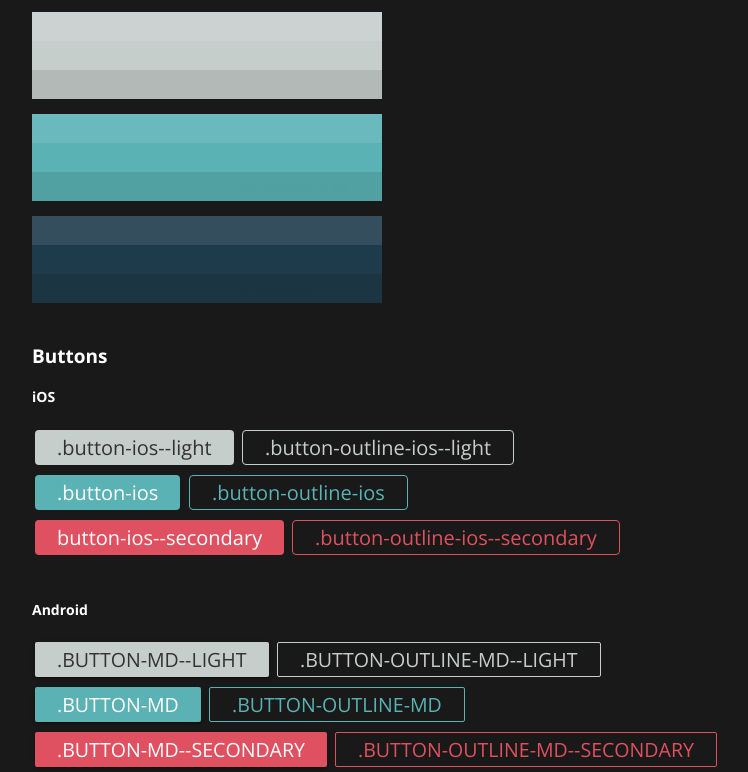
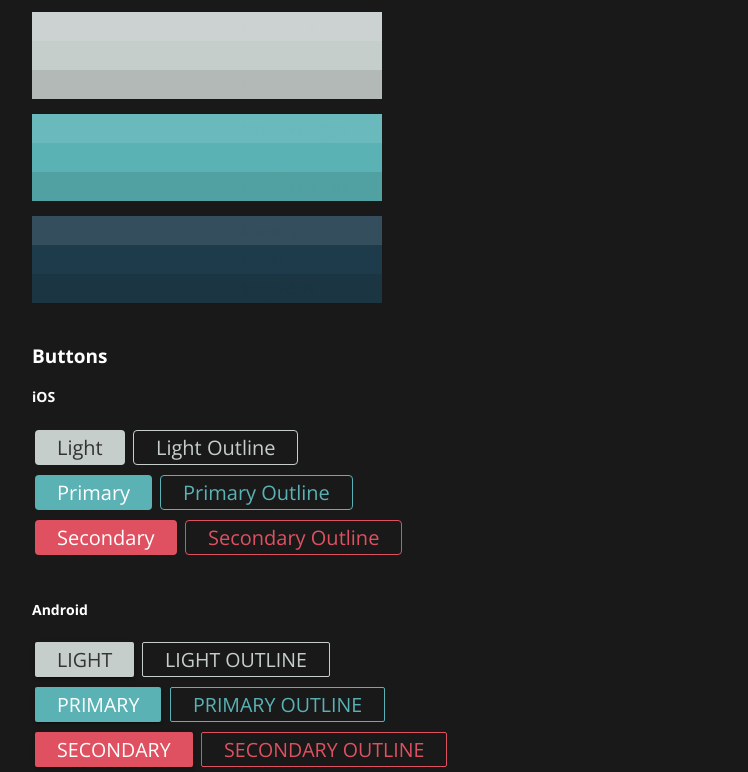
Before and after one commit to stevenhalase/comeeda-api, a website: page styleguide/styleguide.html in a window 1280 px wide. Shown: the part 1077-1849 px from the top of the page, without its empty margins (258-1006 px from the left). Drawn offline with nearby package versions, Linux system fonts and the light colour scheme.

Commit message:
Minor style adjustment

```diff
--- a/styleguide/styleguide.html
+++ b/styleguide/styleguide.html
@@ -138,16 +138,16 @@
                 <h4>iOS</h4>
                 <div class="button-example-container">
                     <div>
-                        <button class="button button-ios button-ios--light">.button-ios--light</button>
-                        <button class="button button-ios button-outline-ios button-outline-ios--light">.button-outline-ios--light</button>
+                        <button class="button button-ios button-ios--light">Light</button>
+                        <button class="button button-ios button-outline-ios button-outline-ios--light">Light Outline</button>
                     </div>
                     <div>
-                        <button class="button button-ios">.button-ios</button>
-                        <button class="button button-ios button-outline-ios">.button-outline-ios</button>
+                        <button class="button button-ios">Primary</button>
+                        <button class="button button-ios button-outline-ios">Primary Outline</button>
                     </div>
                     <div>
-                        <button class="button button-ios button-ios--secondary">button-ios--secondary</button>
-                        <button class="button button-ios button-outline-ios button-outline-ios--secondary">.button-outline-ios--secondary</button>
+                        <button class="button button-ios button-ios--secondary">Secondary</button>
+                        <button class="button button-ios button-outline-ios button-outline-ios--secondary">Secondary Outline</button>
                     </div>
                 </div>
             </div>
@@ -156,16 +156,16 @@
                 <h4>Android</h4>
                 <div class="button-example-container">
                     <div>
-                        <button class="button button-md button-md--light">.button-md--light</button>
-                        <button class="button button-md button-outline-md button-outline-md--light">.button-outline-md--light</button>
+                        <button class="button button-md button-md--light">Light</button>
+                        <button class="button button-md button-outline-md button-outline-md--light">Light Outline</button>
                     </div>
                     <div>
-                        <button class="button button-md">.button-md</button>
-                        <button class="button button-md button-outline-md">.button-outline-md</button>
+                        <button class="button button-md">Primary</button>
+                        <button class="button button-md button-outline-md">Primary Outline</button>
                     </div>
                     <div>
-                        <button class="button button-md button-md--secondary">.button-md--secondary</button>
-                        <button class="button button-md button-outline-md button-outline-md--secondary">.button-outline-md--secondary</button>
+                        <button class="button button-md button-md--secondary">Secondary</button>
+                        <button class="button button-md button-outline-md button-outline-md--secondary">Secondary Outline</button>
                     </div>
                 </div>
             </div>
```
